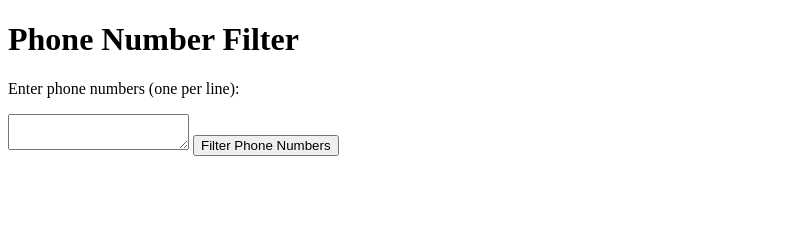
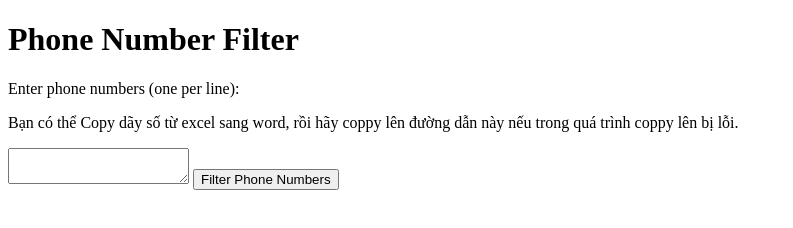
Before and after one commit to Darkbonie/The-Number-Filter-L1, a plain HTML site: page index.html in a window 1280 px wide. Shown: the whole page, without its empty margins (0-793 px from the left). Drawn offline with Linux system fonts and the light colour scheme.

Commit message:
Update index.html

```diff
--- a/index.html
+++ b/index.html
@@ -9,6 +9,7 @@
 <body>
   <h1>Phone Number Filter</h1>
   <p>Enter phone numbers (one per line):</p>
+  <p>Bạn có thể Copy dãy số từ excel sang word, rồi hãy coppy lên đường dẫn này nếu trong quá trình coppy lên bị lỗi.</p>
   <textarea id="input-area"></textarea>
   <button id="filter-btn">Filter Phone Numbers</button>
   <div id="output"></div>
```
